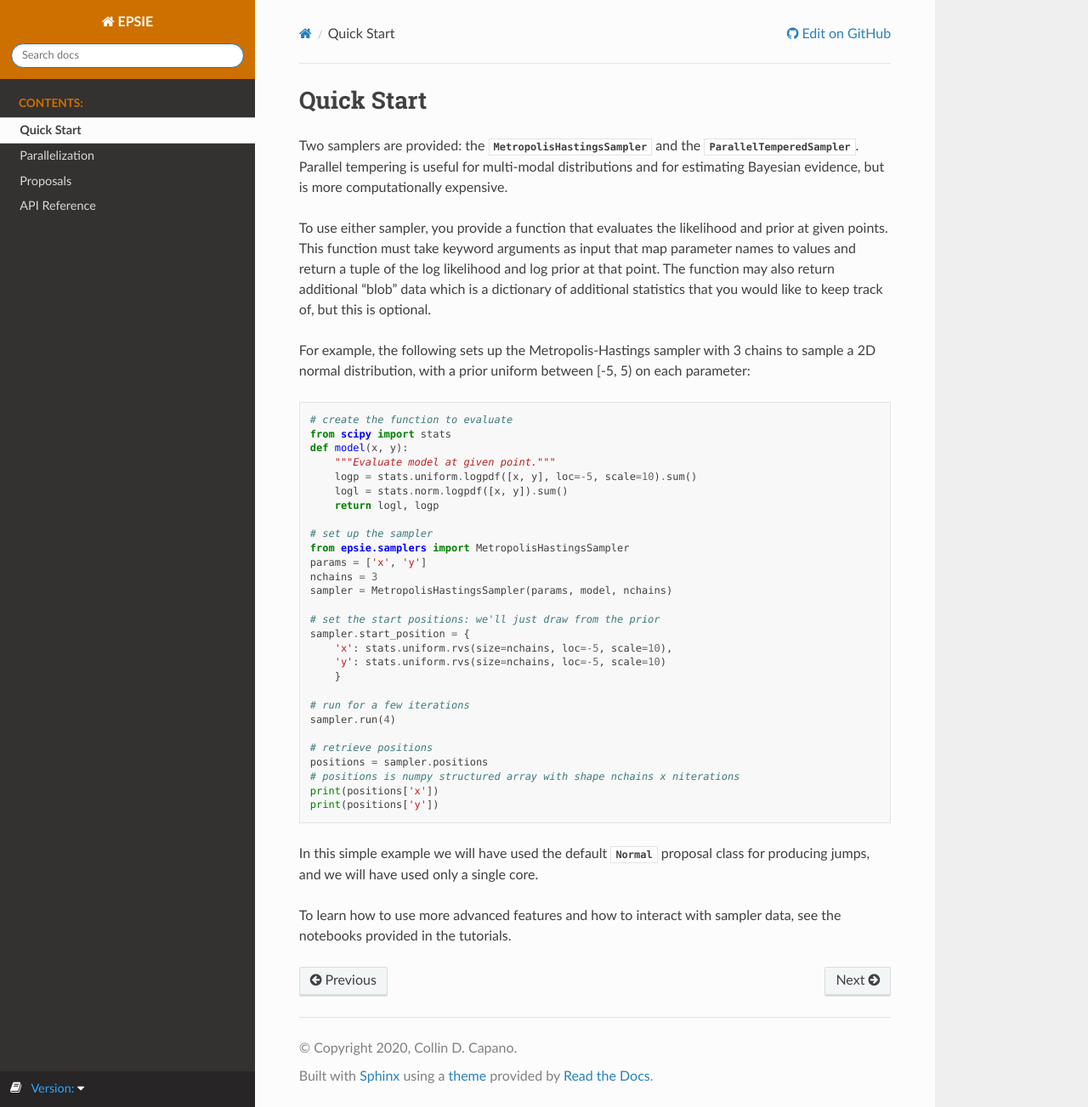
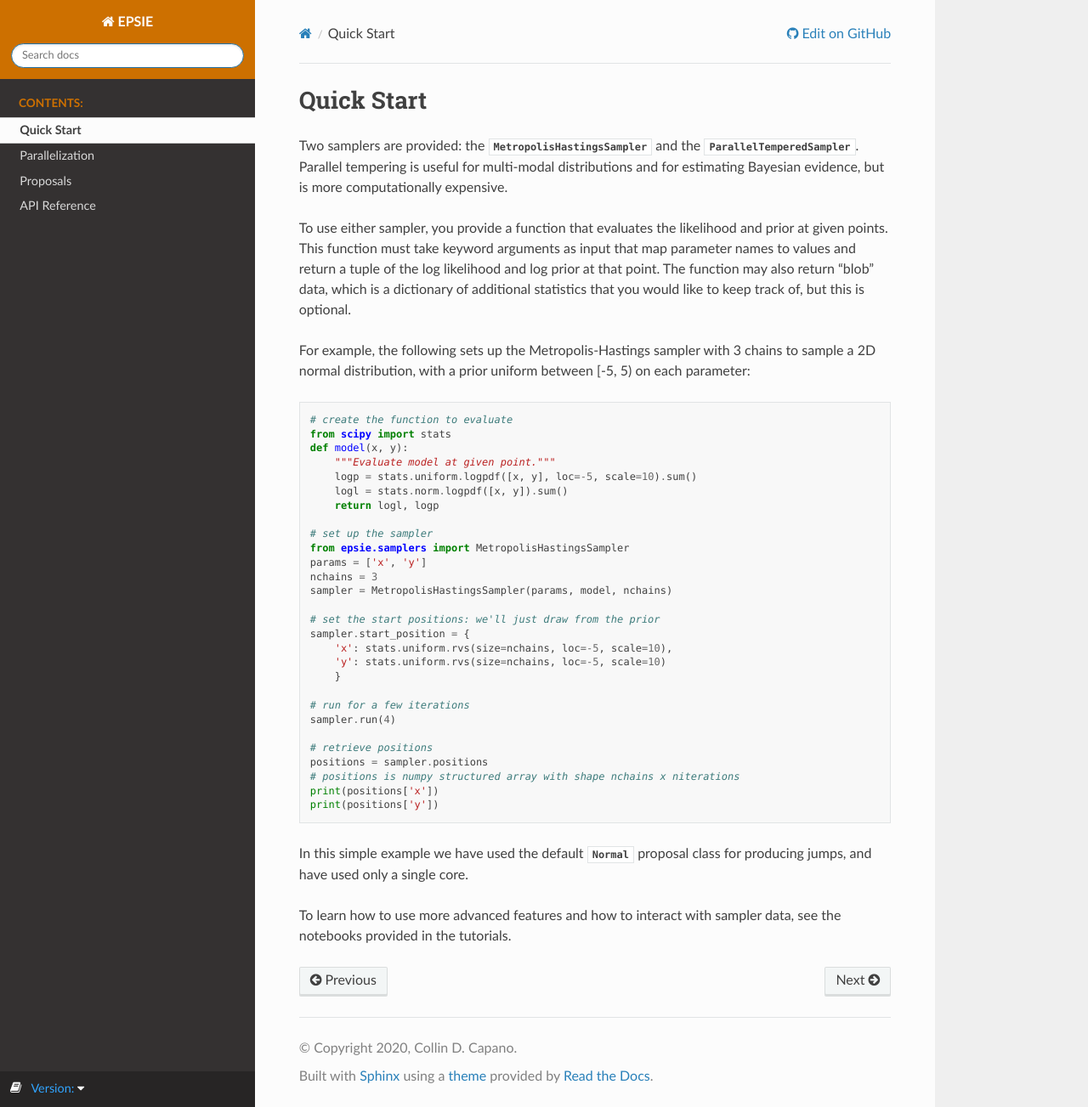
Before and after one commit to cdcapano/epsie, a Sphinx documentation site: the page built from docs/quickstart.rst, in a window 1280 px wide and 1303 px high. Shown: the whole window at 85% size. Built offline with Sphinx 7.4.7 and the Read the Docs theme 2.0.0, drawn with Linux system fonts in a browser that asks for light colours; the version number could not be read and is left out.

Commit message:
Rename examples directory (#51)
* change name of examples directory to tutorials

* some more minor doc modifications

```diff
--- a/README.rst
+++ b/README.rst
@@ -16,8 +16,8 @@
 inference problem requring a stochastic sampler.
 
 EPSIE is in many ways similar to `emcee
-<https://emcee.readthedocs.io/en/stable/>`_ and other "bring your own
-likelihood" Python-based samplers. The primary difference from emcee is EPSIE
+<https://emcee.readthedocs.io/en/stable/>`_ and other bring your own
+likelihood Python-based samplers. The primary difference from emcee is EPSIE
 is not an ensemble sampler; i.e., the Markov chains used by EPSIE do not
 attempt to share information between each other. Instead, to speed convergence,
 multiple jump proposal classes are offered that can be customized to the
--- a/docs/quickstart.rst
+++ b/docs/quickstart.rst
@@ -10,9 +10,9 @@
 To use either sampler, you provide a function that evaluates the likelihood and
 prior at given points. This function must take keyword arguments as input that
 map parameter names to values and return a tuple of the log likelihood and log
-prior at that point. The function may also return additional "blob" data which
-is a dictionary of additional statistics that you would like to keep track of,
-but this is optional.
+prior at that point. The function may also return "blob" data, which is a
+dictionary of additional statistics that you would like to keep track of, but
+this is optional.
 
 For example, the following sets up the Metropolis-Hastings sampler with 3
 chains to sample a 2D normal distribution, with a prior uniform between [-5, 5)
@@ -50,9 +50,9 @@
     print(positions['y'])
 
 
-In this simple example we will have used the default
+In this simple example we have used the default
 :py:class:`~epsie.proposals.normal.Normal` proposal class for producing
-jumps, and we will have used only a single core.
+jumps, and have used only a single core.
 
 To learn how to use more advanced features and how to interact with
 sampler data, see the notebooks provided in the :doc:`tutorials <tutorials>`.
```
Also changed, not shown: 13 other files.
